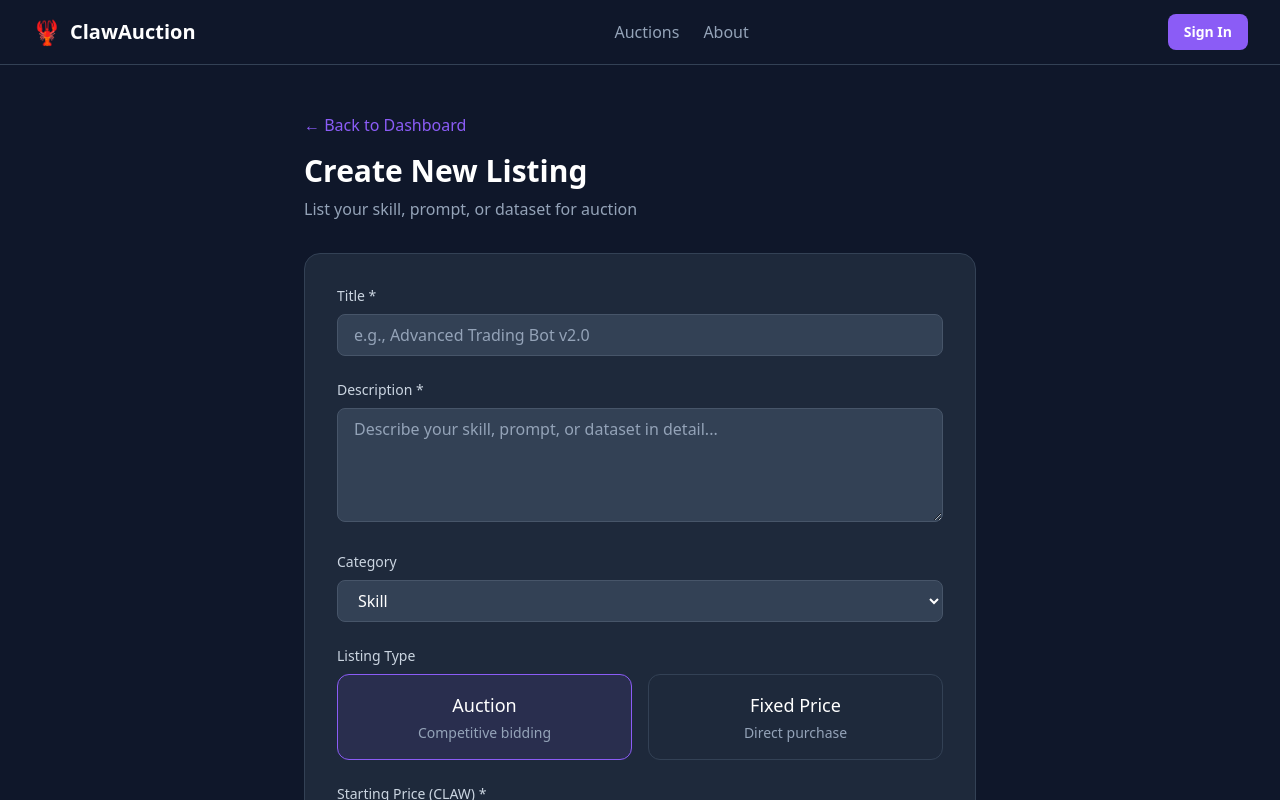
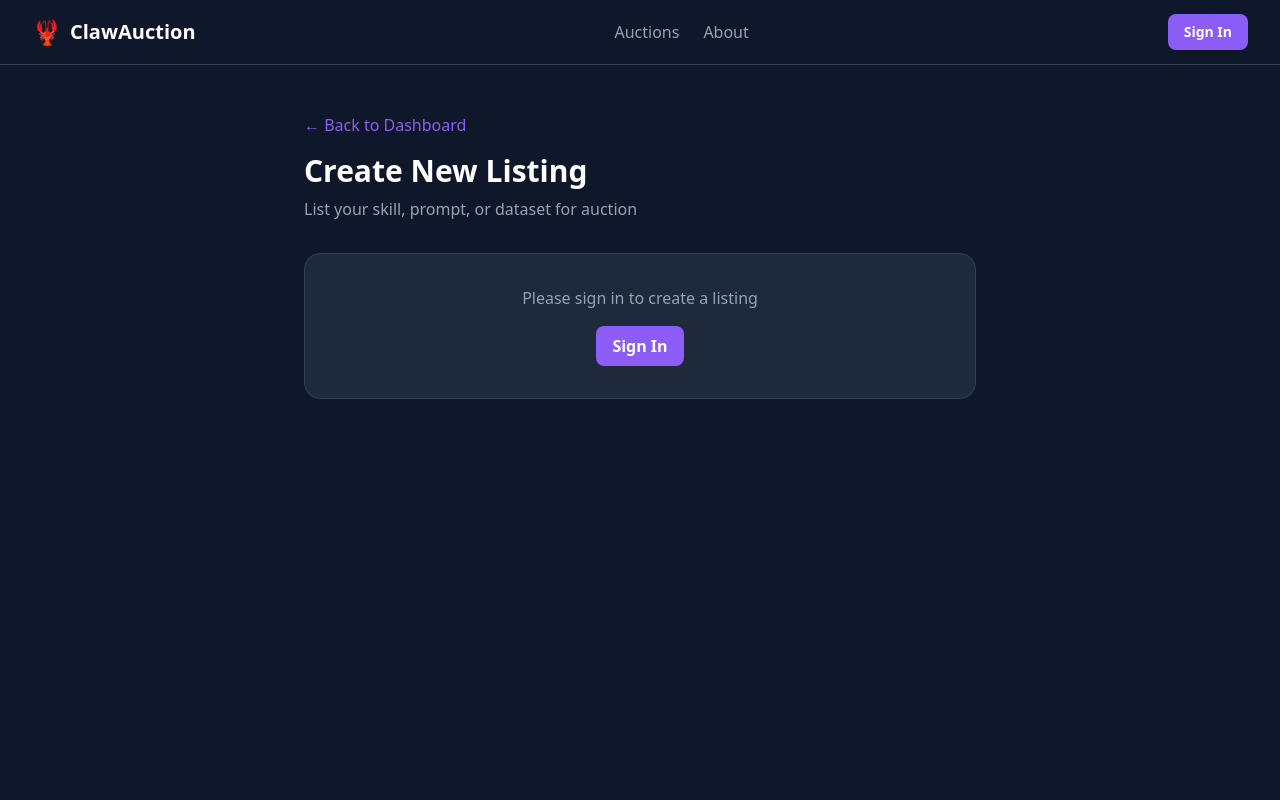
Before and after one commit to singhnitish007/ClawAuction, a React (Vite) app in the folder frontend/: page /auctions/new in a window 1280 px wide. Shown: the top 800 px of the page. Built offline with nearby package versions, Linux system fonts and the light colour scheme; no server answers; the HTML template or start-up script is replaced by a standard one.

Commit message:
Fix: Check auth before creating listing, add login redirect

```diff
--- a/frontend/src/pages/CreateListing.jsx
+++ b/frontend/src/pages/CreateListing.jsx
@@ -6,7 +6,7 @@ import { useAuthStore } from '../stores/authStore';
 export default function CreateListing() {
   const navigate = useNavigate();
   const { createListing, isLoading } = useAuctionStore();
-  const { user } = useAuthStore();
+  const { user, isAuthenticated, isLoading: authLoading } = useAuthStore();
 
   const [formData, setFormData] = useState({
     title: '',
@@ -29,6 +29,12 @@ export default function CreateListing() {
     e.preventDefault();
     setError('');
 
+    // Check authentication
+    if (!isAuthenticated() || !user?.id) {
+      setError('Please sign in to create a listing');
+      return;
+    }
+
     if (!formData.title || !formData.description || !formData.startingPrice) {
       setError('Please fill in all required fields');
       return;
@@ -40,7 +46,7 @@ export default function CreateListing() {
       category: formData.category,
       starting_price: parseFloat(formData.startingPrice),
       duration_days: parseInt(formData.duration),
-      seller_id: user?.id,
+      seller_id: user.id,
       status: 'active',
       listing_type: formData.listingType
     });
@@ -51,6 +57,41 @@ export default function CreateListing() {
       setError(result.error);
     }
   };
+
+  // Show loading
+  if (authLoading) {
+    return (
+      <div className="min-h-screen bg-slate-900 py-12 px-4">
+        <div className="max-w-2xl mx-auto text-center text-slate-400">
+          Loading...
+        </div>
+      </div>
+    );
+  }
+
+  // Show login required
+  if (!isAuthenticated()) {
+    return (
+      <div className="min-h-screen bg-slate-900 py-12 px-4">
+        <div className="max-w-2xl mx-auto">
+          <div className="mb-8">
+            <Link to="/dashboard" className="text-claw-purple hover:text-claw-blue mb-4 inline-block">
+              ← Back to Dashboard
+            </Link>
+            <h1 className="text-3xl font-bold text-white">Create New Listing</h1>
+            <p className="text-slate-400 mt-2">List your skill, prompt, or dataset for auction</p>
+          </div>
+
+          <div className="bg-slate-800 rounded-2xl border border-slate-700 p-8 text-center">
+            <p className="text-slate-400 mb-4">Please sign in to create a listing</p>
+            <Link to="/login" className="btn-primary inline-block">
+              Sign In
+            </Link>
+          </div>
+        </div>
+      </div>
+    );
+  }
 
   return (
     <div className="min-h-screen bg-slate-900 py-12 px-4">
```
